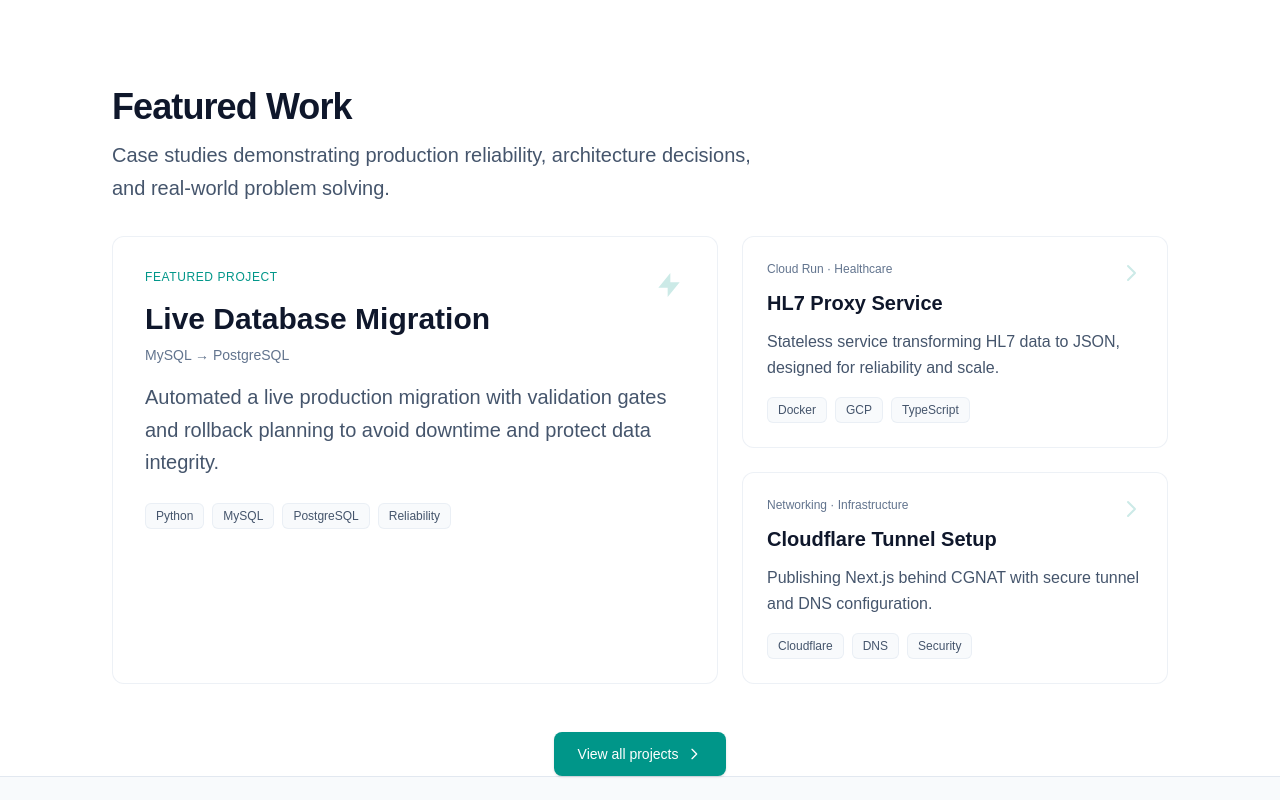
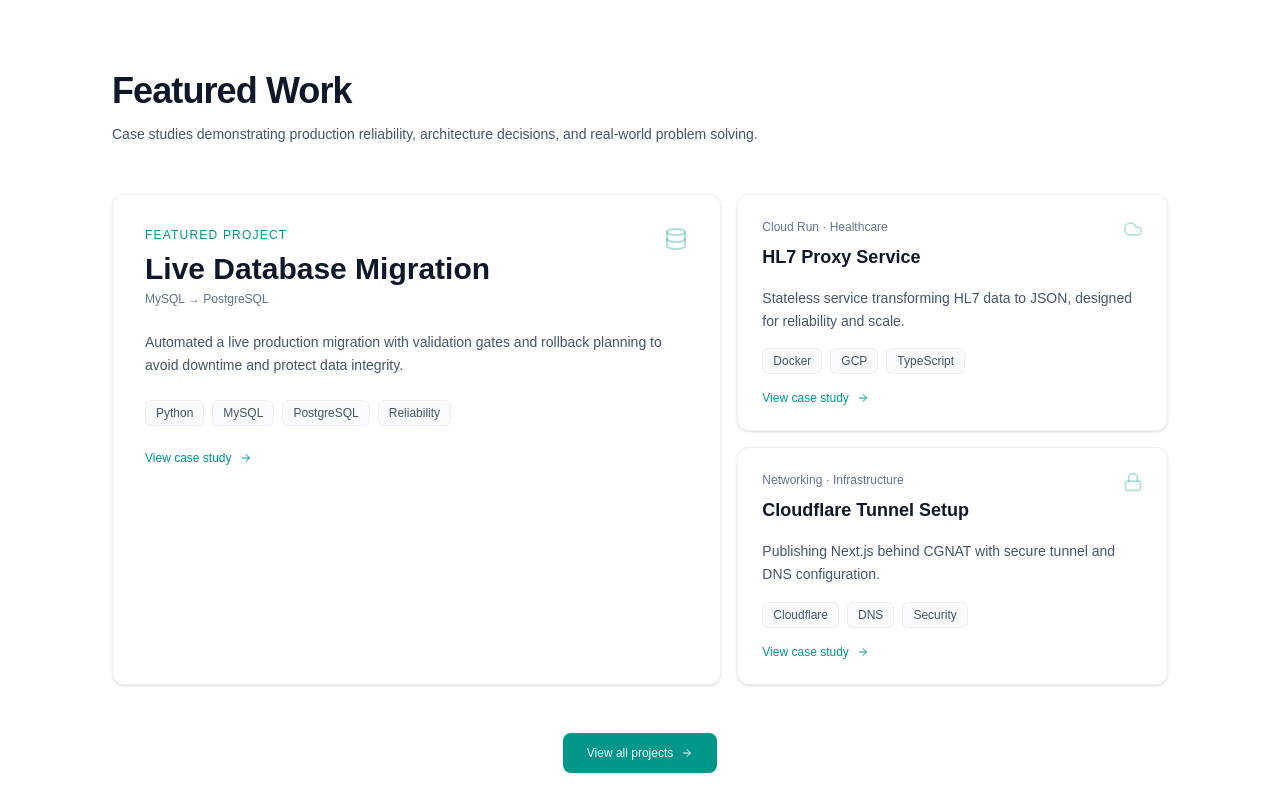
Before and after one commit to eggarcia98/portfolio, a Next.js app: page / in a window 1280 px wide. Shown: the part 900-1700 px from the top of the page. Built offline with nearby package versions, Linux system fonts and the light colour scheme; a web font is replaced by a local one.

Commit message:
style: update FeaturedProjects and HeroSection components for improved layout and UI consistency

```diff
--- a/src/app/globals.css
+++ b/src/app/globals.css
@@ -56,7 +56,7 @@
 
     .surface {
         @apply rounded-xl border border-slate-200/60
-    bg-white shadow-none
+    bg-white shadow-sm
     transition-all duration-200
     hover:border-slate-300/60
     dark:border-slate-700 dark:bg-slate-900
--- a/src/components/featured-projects.tsx
+++ b/src/components/featured-projects.tsx
@@ -1,161 +1,125 @@
 import Link from "next/link";
+import { ArrowRight, Database, Cloud, Lock } from "lucide-react";
 
 export default function FeaturedProjects() {
     return (
-        <section className="section">
+        <section className="relative lg:py-24">
+            <div className="mx-auto max-w-6xl">
                 <div>
                     <h2 className="text-3xl font-extrabold tracking-tight text-slate-900 dark:text-white lg:text-4xl">
                         Featured Work
                     </h2>
-                <p className="lead mt-3 max-w-2xl text-slate-600 dark:text-slate-300">
-                    Case studies demonstrating production reliability,
-                    architecture decisions, and real-world problem solving.
+                    <p className="mt-3 max-w-2xl text-sm font-light text-slate-600 dark:text-slate-300 leading-relaxed">
+                        Case studies demonstrating production reliability, architecture decisions, and real-world problem solving.
                     </p>
                 </div>
 
-            <div className="grid gap-6 lg:grid-cols-12 my-8">
+                <div className="grid gap-4 lg:grid-cols-12 my-12">
                     {/* Big featured card */}
                     <Link
                         href="/projects/db-migration"
-                    className="surface group relative overflow-hidden p-8 lg:col-span-7 transition-all hover:shadow-xl hover:-translate-y-1"
+                        className="surface group relative overflow-hidden p-8 lg:col-span-7 transition-all hover:shadow-sm"
                     >
-                    <div className="absolute inset-0 -z-10 bg-linear-to-br from-teal-50/0 via-teal-50/0 to-teal-50/50 opacity-0 transition-opacity duration-300 group-hover:opacity-100 dark:from-teal-900/0 dark:via-teal-900/0 dark:to-teal-900/20"></div>
-                    <div className="flex items-start justify-between gap-4">
-                        <div>
-                            <p className="text-xs font-medium uppercase tracking-wider text-teal-600 dark:text-teal-400">
+                        <div className="flex items-start justify-between gap-4 mb-6">
+                            <div className="flex-1">
+                                <p className="text-xs font-medium uppercase tracking-widest text-teal-600 dark:text-teal-400 mb-2">
                                     Featured Project
                                 </p>
-                            <h3 className="mt-4 text-2xl font-bold text-slate-900 transition-colors group-hover:text-teal-600 dark:text-white dark:group-hover:text-teal-400 lg:text-3xl">
+                                <h3 className="text-2xl font-extrabold text-slate-900 dark:text-white lg:text-3xl">
                                     Live Database Migration
                                 </h3>
-                            <p className="mt-2 text-sm font-light text-slate-500 dark:text-slate-400">
+                                <p className="text-xs text-slate-500 dark:text-slate-400 mt-1">
                                     MySQL → PostgreSQL
                                 </p>
                             </div>
-                        <svg
-                            className="h-8 w-8 shrink-0 text-teal-600/20 transition-transform duration-300 group-hover:rotate-12 dark:text-teal-400/20"
-                            fill="currentColor"
-                            viewBox="0 0 24 24"
-                        >
-                            <path d="M13 10V3L4 14h7v7l9-11h-7z" />
-                        </svg>
+                            <Database className="h-6 w-6 text-teal-600/30 dark:text-teal-400/30 flex-shrink-0" />
                         </div>
-                    <p className="lead mt-4 font-light leading-relaxed">
-                        Automated a live production migration with validation
-                        gates and rollback planning to avoid downtime and
-                        protect data integrity.
+                        <p className="text-sm font-light text-slate-600 dark:text-slate-300 leading-relaxed">
+                            Automated a live production migration with validation gates and rollback planning to avoid downtime and protect data integrity.
                         </p>
-
                         <div className="mt-6 flex flex-wrap gap-2">
-                        <span className="chip">Python</span>
-                        <span className="chip">MySQL</span>
-                        <span className="chip">PostgreSQL</span>
-                        <span className="chip">Reliability</span>
+                            <span className="chip text-xs">Python</span>
+                            <span className="chip text-xs">MySQL</span>
+                            <span className="chip text-xs">PostgreSQL</span>
+                            <span className="chip text-xs">Reliability</span>
+                        </div>
+                        <div className="mt-6 flex items-center gap-2 text-teal-600 dark:text-teal-400 text-xs font-medium group-hover:gap-3 transition-all">
+                            View case study
+                            <ArrowRight className="h-3 w-3" />
                         </div>
                     </Link>
 
                     {/* Two smaller cards */}
-                <div className="grid gap-6 lg:col-span-5">
+                    <div className="grid gap-4 lg:col-span-5">
                         <Link
                             href="/projects/hl7-proxy"
-                        className="surface group relative overflow-hidden p-6 transition-all hover:shadow-lg hover:-translate-y-0.5"
+                            className="surface group relative overflow-hidden p-6 transition-all hover:shadow-sm"
                         >
-                        <div className="absolute inset-0 -z-10 bg-linear-to-br from-teal-50/0 to-teal-50/50 opacity-0 transition-opacity duration-300 group-hover:opacity-100 dark:from-teal-900/0 dark:to-teal-900/20"></div>
-                        <div className="flex items-start justify-between gap-2">
-                            <div>
+                            <div className="flex items-start justify-between gap-3 mb-4">
+                                <div className="flex-1">
                                     <p className="text-xs font-medium text-slate-500 dark:text-slate-400">
                                         Cloud Run · Healthcare
                                     </p>
-                                <h3 className="mt-3 text-xl font-bold text-slate-900 transition-colors group-hover:text-teal-600 dark:text-white dark:group-hover:text-teal-400">
+                                    <h3 className="mt-2 text-lg font-bold text-slate-900 dark:text-white">
                                         HL7 Proxy Service
                                     </h3>
                                 </div>
-                            <svg
-                                className="h-6 w-6 shrink-0 text-teal-600/20 transition-transform duration-300 group-hover:translate-x-1 dark:text-teal-400/20"
-                                fill="none"
-                                stroke="currentColor"
-                                viewBox="0 0 24 24"
-                            >
-                                <path
-                                    strokeLinecap="round"
-                                    strokeLinejoin="round"
-                                    strokeWidth={2}
-                                    d="M9 5l7 7-7 7"
-                                />
-                            </svg>
+                                <Cloud className="h-5 w-5 text-teal-600/30 dark:text-teal-400/30 flex-shrink-0" />
                             </div>
-                        <p className="mt-3 text-base font-light leading-relaxed text-slate-600 dark:text-slate-300">
-                            Stateless service transforming HL7 data to JSON,
-                            designed for reliability and scale.
+                            <p className="text-sm font-light text-slate-600 dark:text-slate-300 leading-relaxed">
+                                Stateless service transforming HL7 data to JSON, designed for reliability and scale.
                             </p>
                             <div className="mt-4 flex flex-wrap gap-2">
-                            <span className="chip">Docker</span>
-                            <span className="chip">GCP</span>
-                            <span className="chip">TypeScript</span>
+                                <span className="chip text-xs">Docker</span>
+                                <span className="chip text-xs">GCP</span>
+                                <span className="chip text-xs">TypeScript</span>
+                            </div>
+                            <div className="mt-4 flex items-center gap-2 text-teal-600 dark:text-teal-400 text-xs font-medium">
+                                View case study
+                                <ArrowRight className="h-3 w-3" />
                             </div>
                         </Link>
 
                         <Link
                             href="/projects/cloudflare-tunnel"
-                        className="surface group relative overflow-hidden p-6 transition-all hover:shadow-lg hover:-translate-y-0.5"
+                            className="surface group relative overflow-hidden p-6 transition-all hover:shadow-sm"
                         >
-                        <div className="absolute inset-0 -z-10 bg-linear-to-br from-teal-50/0 to-teal-50/50 opacity-0 transition-opacity duration-300 group-hover:opacity-100 dark:from-teal-900/0 dark:to-teal-900/20"></div>
-                        <div className="flex items-start justify-between gap-2">
-                            <div>
+                            <div className="flex items-start justify-between gap-3 mb-4">
+                                <div className="flex-1">
                                     <p className="text-xs font-medium text-slate-500 dark:text-slate-400">
                                         Networking · Infrastructure
                                     </p>
-                                <h3 className="mt-3 text-xl font-bold text-slate-900 transition-colors group-hover:text-teal-600 dark:text-white dark:group-hover:text-teal-400">
+                                    <h3 className="mt-2 text-lg font-bold text-slate-900 dark:text-white">
                                         Cloudflare Tunnel Setup
                                     </h3>
                                 </div>
-                            <svg
-                                className="h-6 w-6 shrink-0 text-teal-600/20 transition-transform duration-300 group-hover:translate-x-1 dark:text-teal-400/20"
-                                fill="none"
-                                stroke="currentColor"
-                                viewBox="0 0 24 24"
-                            >
-                                <path
-                                    strokeLinecap="round"
-                                    strokeLinejoin="round"
-                                    strokeWidth={2}
-                                    d="M9 5l7 7-7 7"
-                                />
-                            </svg>
+                                <Lock className="h-5 w-5 text-teal-600/30 dark:text-teal-400/30 flex-shrink-0" />
                             </div>
-                        <p className="mt-3 text-base font-light leading-relaxed text-slate-600 dark:text-slate-300">
-                            Publishing Next.js behind CGNAT with secure tunnel
-                            and DNS configuration.
+                            <p className="text-sm font-light text-slate-600 dark:text-slate-300 leading-relaxed">
+                                Publishing Next.js behind CGNAT with secure tunnel and DNS configuration.
                             </p>
                             <div className="mt-4 flex flex-wrap gap-2">
-                            <span className="chip">Cloudflare</span>
-                            <span className="chip">DNS</span>
-                            <span className="chip">Security</span>
+                                <span className="chip text-xs">Cloudflare</span>
+                                <span className="chip text-xs">DNS</span>
+                                <span className="chip text-xs">Security</span>
+                            </div>
+                            <div className="mt-4 flex items-center gap-2 text-teal-600 dark:text-teal-400 text-xs font-medium">
+                                View case study
+                                <ArrowRight className="h-3 w-3" />
                             </div>
                         </Link>
                     </div>
                 </div>
 
-            <div className="mt-12 text-center">
+                <div className="text-center mt-12">
                     <Link
                         href="/projects"
-                    className="inline-flex items-center gap-2 rounded-lg bg-teal-600 px-6 py-3 text-sm font-medium text-white shadow-sm transition-all hover:bg-teal-700 hover:shadow-md dark:hover:bg-teal-500"
+                        className="inline-flex items-center gap-2 rounded-lg bg-teal-600 px-6 py-3 text-xs font-medium text-white transition-all hover:bg-teal-700"
                     >
                         View all projects
-                    <svg
-                        className="h-4 w-4 transition-transform group-hover:translate-x-1"
-                        fill="none"
-                        stroke="currentColor"
-                        viewBox="0 0 24 24"
-                    >
-                        <path
-                            strokeLinecap="round"
-                            strokeLinejoin="round"
-                            strokeWidth={2}
-                            d="M9 5l7 7-7 7"
-                        />
-                    </svg>
+                        <ArrowRight className="h-3 w-3" />
                     </Link>
+                </div>
             </div>
         </section>
     );
--- a/src/components/hero-section.tsx
+++ b/src/components/hero-section.tsx
@@ -41,7 +41,7 @@ const experienceStats = [
 
 export default function HeroSection() {
     return (
-        <section className="relative pt-12 pb-16 lg:pt-16 lg:pb-24 bg-linear-to-b from-slate-50/50 to-transparent dark:from-slate-900/30 dark:to-transparent">
+        <section className="relative pt-12 pb-12 lg:pt-16 lg:pb-24 bg-linear-to-b from-slate-50/50 to-transparent dark:from-slate-900/30 dark:to-transparent">
             {/* Background decoration */}
             <div className="absolute inset-0 -z-10 overflow-hidden">
                 <div className="absolute left-[50%] top-0 h-125 w-125 -translate-x-1/2 rounded-full bg-teal-500/5 blur-3xl"></div>
```
Lines whose indentation alone changed are shown as unchanged.
